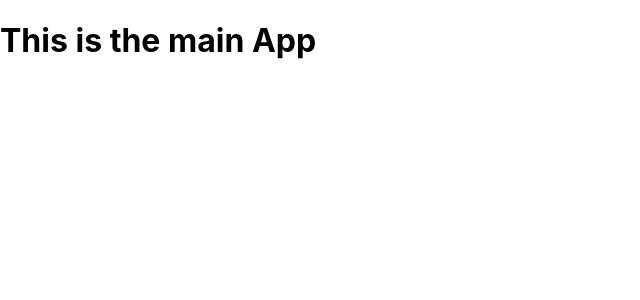
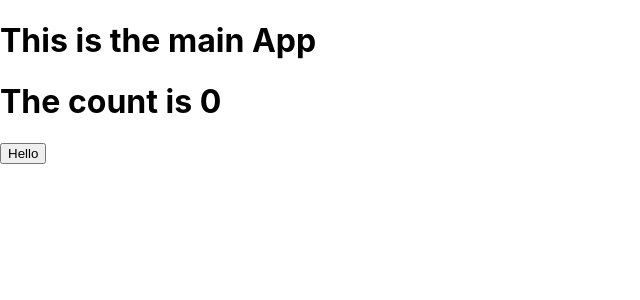
Before and after one commit to karthikcherala/react-redux, a React (Create React App) app: page / in a window 1280 px wide. Shown: the top 300 px of the page, without its empty margins (0-640 px from the left). Built offline with nearby package versions, Linux system fonts and the light colour scheme.

Commit message:
useState is added

```diff
--- a/public/index.html
+++ b/public/index.html
@@ -2,42 +2,22 @@
 <html lang="en">
   <head>
     <meta charset="utf-8" />
-    <link rel="icon" href="%PUBLIC_URL%/favicon.ico" />
+
     <meta name="viewport" content="width=device-width, initial-scale=1" />
     <meta name="theme-color" content="#000000" />
     <meta
       name="description"
       content="Web site created using create-react-app"
     />
-    <link rel="apple-touch-icon" href="%PUBLIC_URL%/logo192.png" />
-    <!--
-      manifest.json provides metadata used when your web app is installed on a
-      user's mobile device or desktop. See https://developers.google.com/web/fundamentals/web-app-manifest/
-    -->
+
+
     <link rel="manifest" href="%PUBLIC_URL%/manifest.json" />
-    <!--
-      Notice the use of %PUBLIC_URL% in the tags above.
-      It will be replaced with the URL of the `public` folder during the build.
-      Only files inside the `public` folder can be referenced from the HTML.
 
-      Unlike "/favicon.ico" or "favicon.ico", "%PUBLIC_URL%/favicon.ico" will
-      work correctly both with client-side routing and a non-root public URL.
-      Learn how to configure a non-root public URL by running `npm run build`.
-    -->
     <title>React App</title>
   </head>
   <body>
     <noscript>You need to enable JavaScript to run this app.</noscript>
     <div id="root"></div>
-    <!--
-      This HTML file is a template.
-      If you open it directly in the browser, you will see an empty page.
 
-      You can add webfonts, meta tags, or analytics to this file.
-      The build step will place the bundled scripts into the <body> tag.
-
-      To begin the development, run `npm start` or `yarn start`.
-      To create a production bundle, use `npm run build` or `yarn build`.
-    -->
   </body>
 </html>
--- a/src/App.js
+++ b/src/App.js
@@ -1,8 +1,24 @@
 
 import './App.css';
+import {useState} from "react";
+//All functional react components are rendered functions
+//This function is called every time we want to render our application
+//Each FRC must return a single tag/element
+function App() {
+  //useState returns an array with 2 elements
+  //1st element is the current value
+  //the second element is a function that we can call to update the value
+  const [count,setCount] = useState(0)
+  function handleClick(){
+    console.log('clicked')
+    setCount(count + 1)
+  }
+  return<>
+    <h1>This is the main App</h1>
+    <h1>The count is {count}</h1>
+    <button onClick={handleClick}>Hello</button>
+  </>
 
-function App() {
-  return <h1>This is the main App</h1>
 }
 
 export default App;
```
Also changed, not shown: 1 other file (tests, documents, lock files or other folders).
